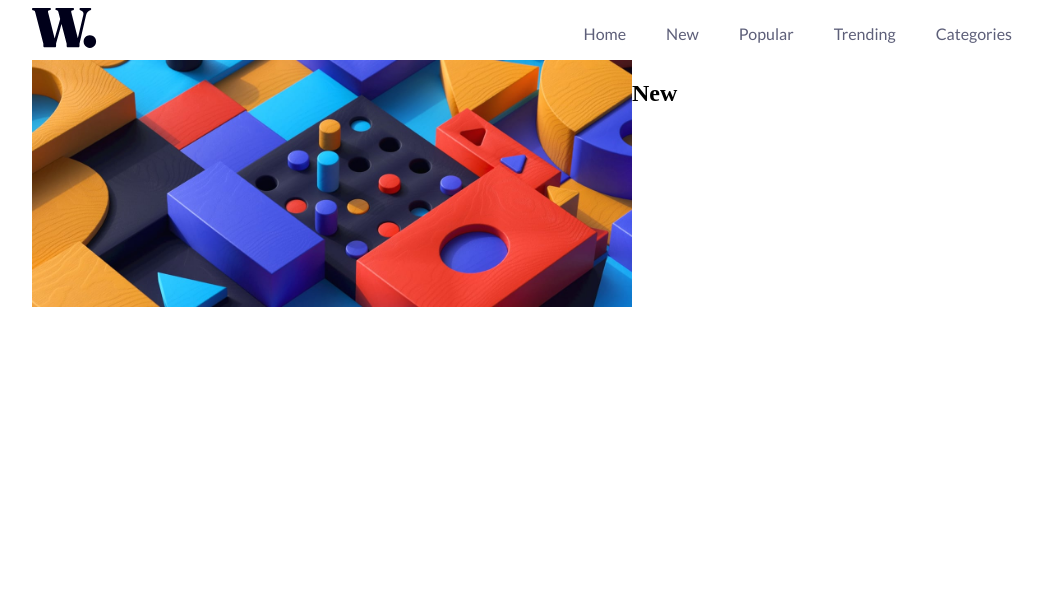
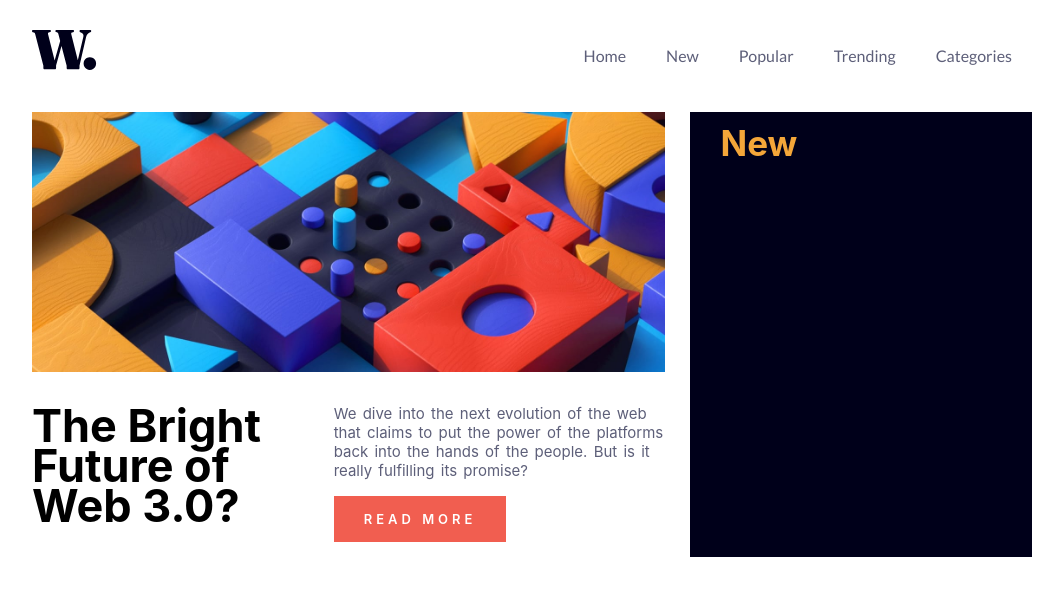
Before and after one commit to DTC-Formation/evaluation-html-css-miranto117, a plain HTML site: page index.html in a window 1280 px wide. Shown: the whole page, without its empty margins (108-1171 px from the left). Drawn offline with Linux system fonts and the light colour scheme.

Commit message:
new article

```diff
--- a/assets/style/style.css
+++ b/assets/style/style.css
@@ -10,9 +10,9 @@
     color: hsl(228, 45%, 44%);
 }
 
-.body {
+body {
     margin: 0;
-    body: 0;
+    padding: 0;
 }
 
 .container {
@@ -31,6 +31,7 @@
     display: flex;
     flex-direction: row;
     justify-content: space-between;
+    margin: 30px 0px;
 }
 
 .box-list-menu {
@@ -54,11 +55,15 @@ ul.box-list-menu li a:hover {
 }
 
 .main-article {
-    width: 60%;
+    width: 90%;
 }
 
 .new-article {
+    width: 25%;
     width: 40%;
+    padding: 10px 30px;
+    margin-left: 25px;
+    background-color: hsl(240, 100%, 5%);
 }
 
 .head-image img {
@@ -67,5 +72,53 @@ ul.box-list-menu li a:hover {
 
 .main-section {
     display: flex;
-    fle
 }
+
+.details {
+    display: flex;
+}
+
+.details h1 {
+    font-size: 45px;
+    line-height: 40px;
+    font-weight: 700;
+    font-family: 'Inter', sans-serif;
+}
+
+.title-main-article.title-article {
+    width: 50%;
+}
+
+.description {
+    width: 55%;
+    display: flex;
+    flex-direction: column;
+    justify-content: center;
+}
+
+.description .short-description{
+    font-size: 15px;
+    word-spacing: 2px;
+    font-family: 'Inter', sans-serif;
+    color: hsl(236, 13%, 42%);
+    margin-bottom: 30px;
+}
+
+.bouton-readmore a {
+    text-decoration: none;
+    padding: 15px 30px;
+    font-family: 'Inter', sans-serif;
+    font-size: 13px;
+    font-weight: 600;
+    letter-spacing: 4px;
+    color: #ffffff;
+    text-transform: uppercase;
+    background-color: hsl(5, 85%, 63%);
+}
+
+.title-section-new h2{
+    color: #f4a639;
+    font-family: 'Inter', sans-serif;
+    font-size: 35px;
+    margin: 0px;
+}
--- a/index.html
+++ b/index.html
@@ -44,14 +44,15 @@
         </div>
         <div class="details">
           <div class="title-main-article title-article">
-
+            <h1>The Bright<br> Future of<br> Web 3.0?</h1>
           </div>
           <div class="description">
             <div class="short-description">
-
+              We dive into the next evolution of the web that claims to put the power of the platforms back into the hands of the people.
+              But is it really fulfilling its promise?
             </div>
             <div class="bouton-readmore">
-
+              <a href="#">  Read more</a>
             </div>
           </div>
         </div>
```
